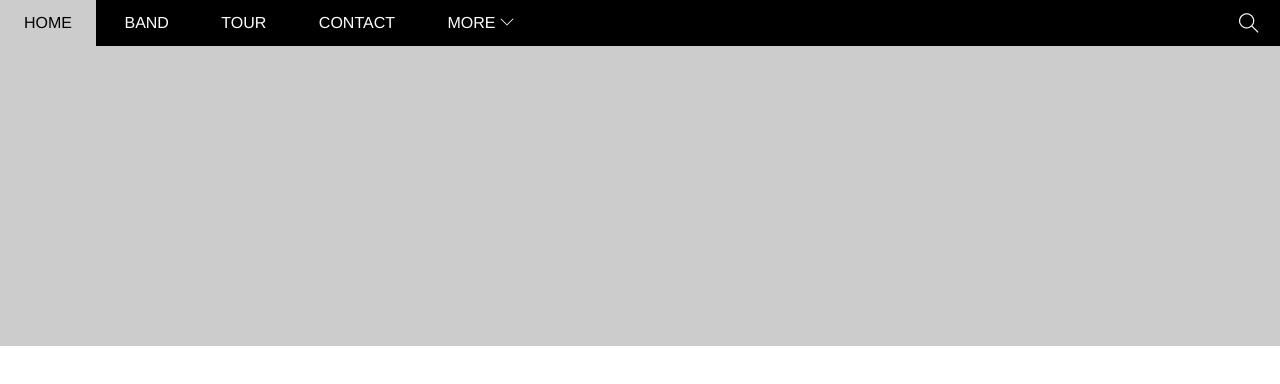
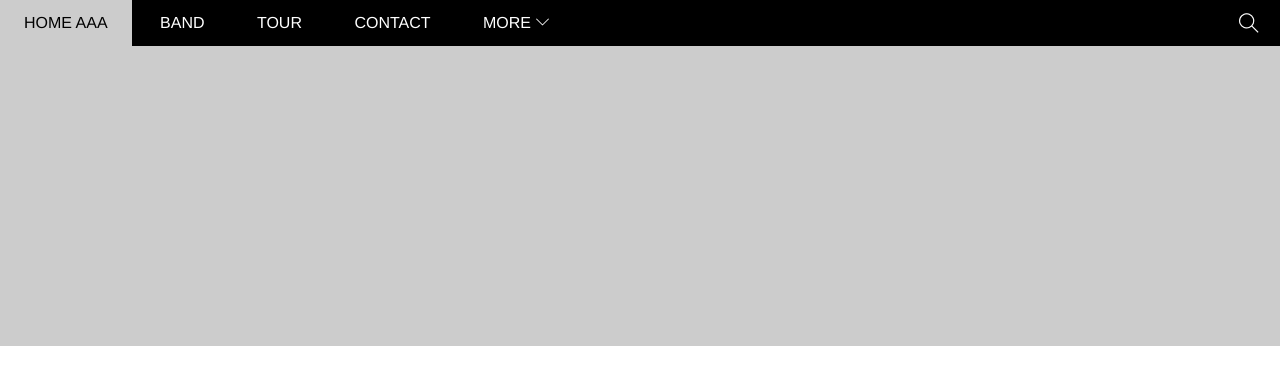
Before and after one commit to AlexDanver/w3.theband, a plain HTML site: page index.html in a window 1280 px wide. Drawn offline with Linux system fonts and the light colour scheme.

Commit message:
Update index.html

```diff
--- a/index.html
+++ b/index.html
@@ -13,7 +13,7 @@
         <div id="header">
             <!-- Start Nav -->
             <ul id="nav">
-                <li><a href="">Home</a></li>
+                <li><a href="">Home aaa</a></li>
                 <li><a href="">Band</a></li>
                 <li><a href="">Tour</a></li>
                 <li><a href="">Contact</a></li>
```
